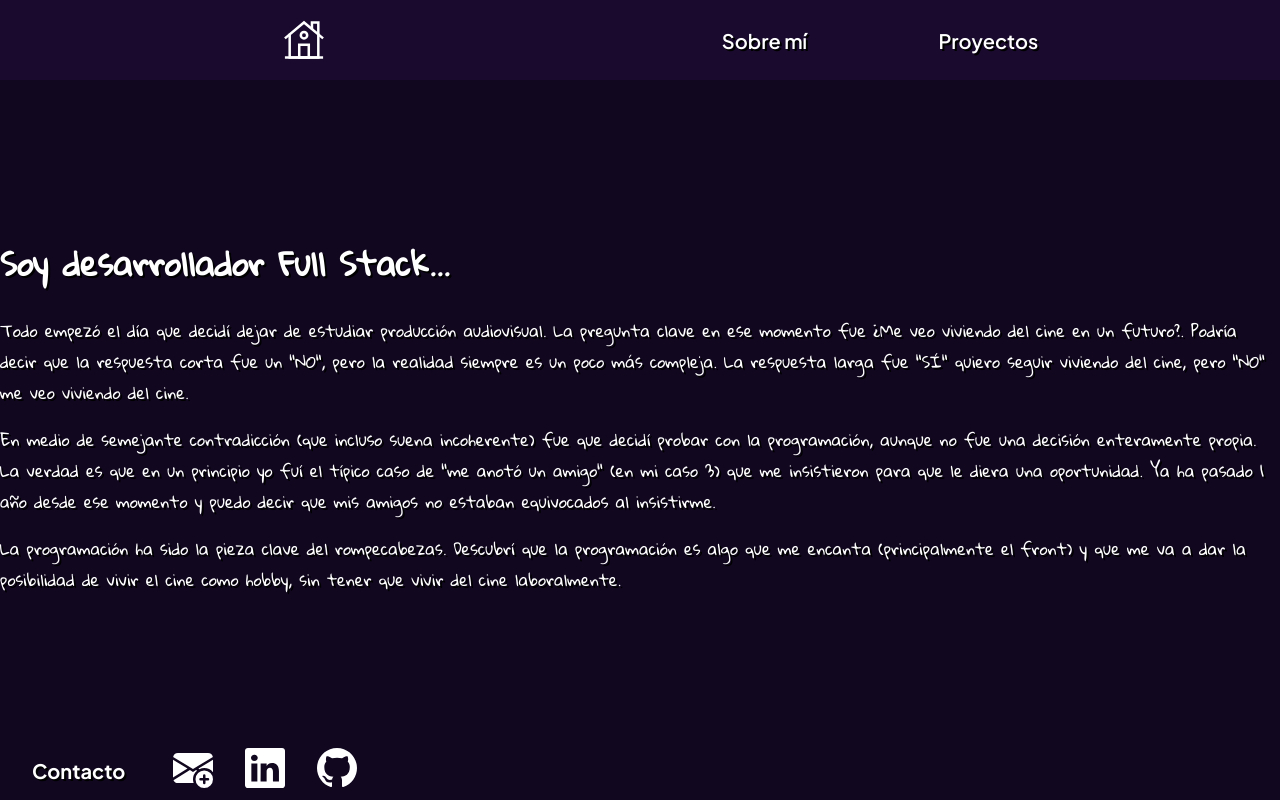
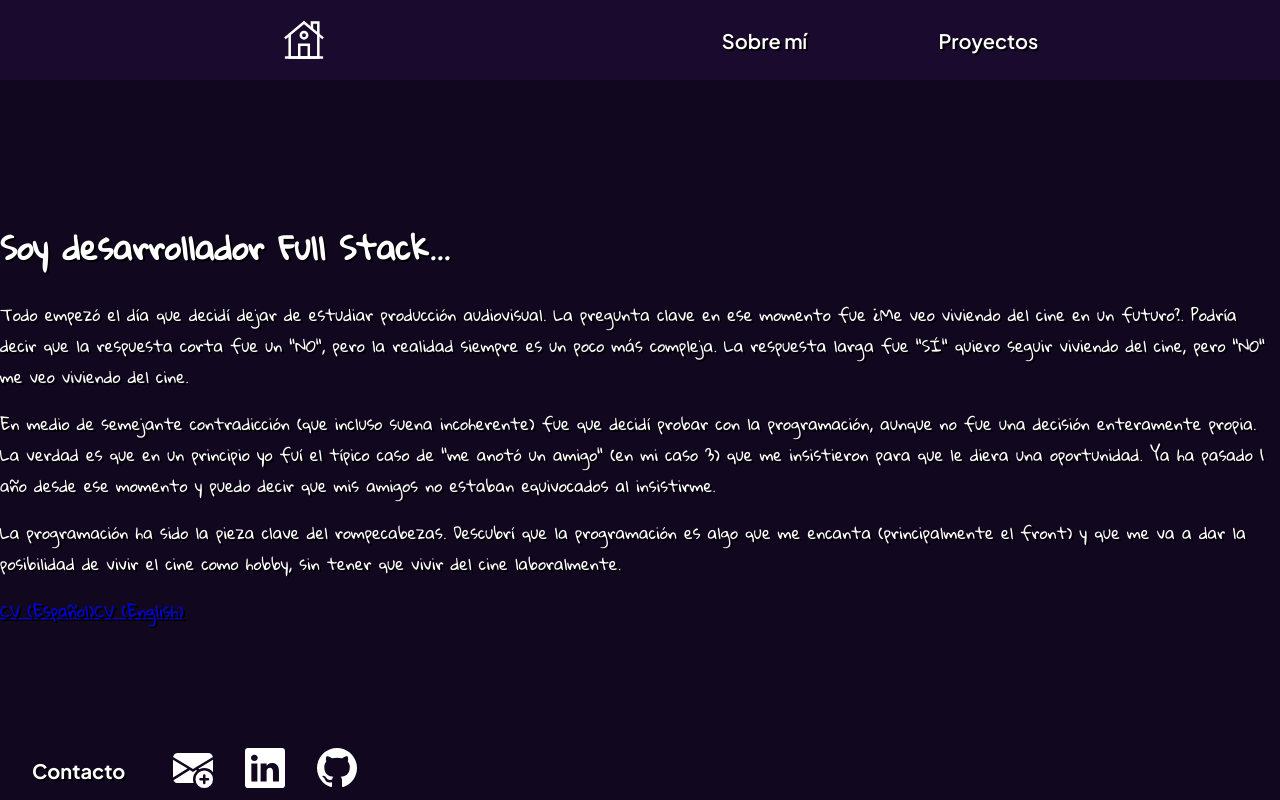
Before and after one commit to Gbw699/My-portfolio, a Next.js app: page /about in a window 1280 px wide. Built offline with nearby package versions, Linux system fonts and the light colour scheme.

Commit message:
CvButtons component created

```diff
--- a/src/app/about/page.tsx
+++ b/src/app/about/page.tsx
@@ -1,5 +1,6 @@
 import { Gloria_Hallelujah } from 'next/font/google'
 import AboutText from '@/components/aboutText/AboutText'
+import CvButtons from '@/components/cvButtons/CvButtons'
 
 const gloria_hallelujah = Gloria_Hallelujah({
     weight: "400",
@@ -10,5 +11,6 @@ const gloria_hallelujah = Gloria_Hallelujah({
 export default function About() {
     return <div className={`${gloria_hallelujah.className}`}>
         <AboutText />
+        <CvButtons />
     </div>
 }
--- /dev/null
+++ b/src/components/cvButtons/CvButtons.tsx
@@ -0,0 +1,6 @@
+export default function CvButtons() {
+    return <div>
+        <a href="https://docs.google.com/document/d/1tYuUHR9nnUZ7a7ZTfLvWgqaefmPHWiyZnlLKZb9-KtE/edit#" target="_blank">CV (Español)</a>
+        <a href="https://docs.google.com/document/d/12ctMoxiKVPbgcJWsULJBSeWU2VbTTvwXGfzQBLoAPu4/edit#" target="_blank">CV (English)</a>
+    </div>
+}
```
